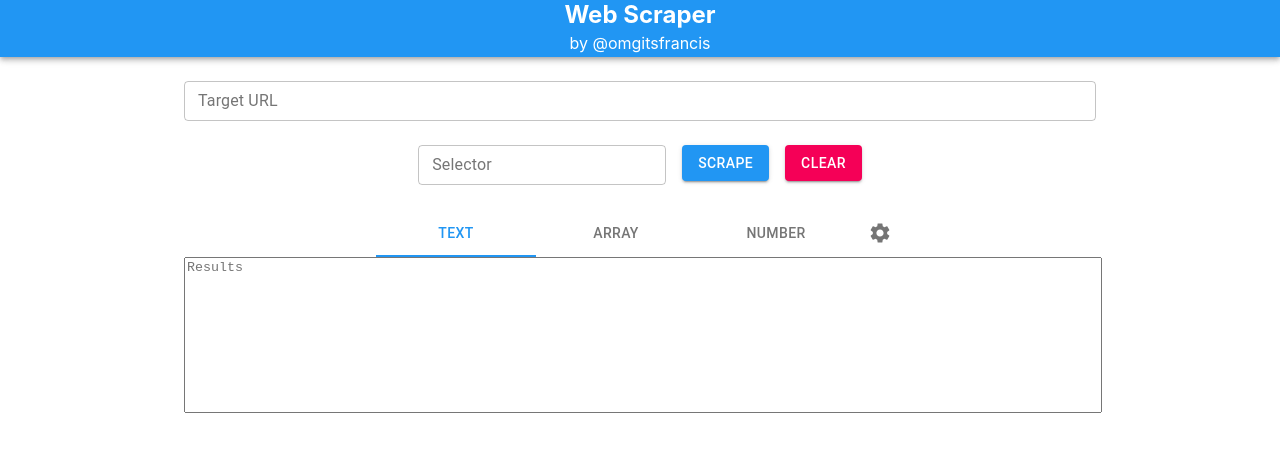
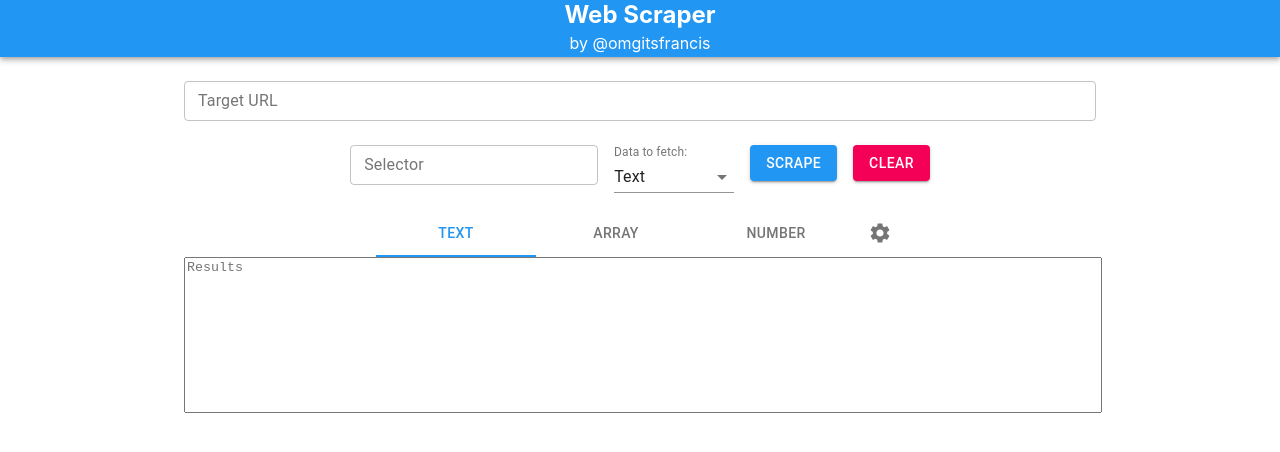
Before and after one commit to omgitsfrancis/web-scraper, a React (Create React App) app in the folder client/: page / in a window 1280 px wide. Shown: the top 452 px of the page. Built offline with nearby package versions, Linux system fonts and the light colour scheme.

Commit message:
Updated client to accept attribute

```diff
--- a/client/src/App.tsx
+++ b/client/src/App.tsx
@@ -6,17 +6,24 @@ import {
   Grid,
   Container,
   LinearProgress,
+  Select,
+  MenuItem,
+  InputLabel,
+  FormControl,
 } from "@material-ui/core";
 import Results from "./components/Results";
 
 const EmptyErrorState = {
   url: "",
   selector: "",
+  attribute: "",
 };
 
 function App() {
   const [url, setUrl] = useState("");
   const [selector, setSelector] = useState("");
+  const [dataType, setDataType] = useState("text");
+  const [attribute, setAttribute] = useState("");
   const [results, setResults] = useState([]);
   const [fetching, setFetching] = useState(false);
   const [error, setError] = useState(EmptyErrorState);
@@ -31,11 +38,21 @@ function App() {
     setError({ ...error, selector: "" });
   }
 
+  function handleAttributeInputChange(e: React.ChangeEvent<HTMLInputElement>) {
+    setAttribute(e.currentTarget.value);
+    setError({ ...error, attribute: "" });
+  }
+
+  function handleDataTypeChange(e: any) {
+    setDataType(e.target.value);
+  }
+
   function handleScrapeClick() {
     let errorFlag: Boolean = false;
     let errorReturn = {
       url: "",
       selector: "",
+      attribute: "",
     };
 
     if (selector.length === 0) {
@@ -45,6 +62,11 @@ function App() {
 
     if (url.length === 0) {
       errorReturn.url = "Please enter a valid URL";
+      errorFlag = true;
+    }
+
+    if (attribute.length === 0 && dataType === "attribute") {
+      errorReturn.attribute = "Please enter a valid attribute";
       errorFlag = true;
     }
 
@@ -60,6 +82,7 @@ function App() {
       .post(`${process.env.REACT_APP_API}/scrape`, {
         target: url,
         selector: selector,
+        attribute: dataType === "attribute" ? attribute : "",
       })
       .then((response) => {
         setResults(response.data);
@@ -107,6 +130,21 @@ function App() {
               helperText={error.url.length > 0 ? error.url : " "}
               fullWidth
             />
+            <div
+              style={{
+                display: "flex",
+                flexDirection: "column",
+                justifyContent: "center",
+              }}
+            >
+              <div
+                style={{
+                  display: "flex",
+                  flexDirection: "row",
+                  justifyContent: "center",
+                  flexWrap: "wrap",
+                }}
+              >
                 <TextField
                   variant="outlined"
                   onChange={handleSelectorInputChange}
@@ -119,6 +157,41 @@ function App() {
                   helperText={error.selector.length > 0 ? error.selector : " "}
                   style={{ marginRight: "1rem" }}
                 />
+                {dataType === "attribute" && (
+                  <TextField
+                    variant="outlined"
+                    onChange={handleAttributeInputChange}
+                    value={attribute}
+                    label="Attribute"
+                    placeholder="Ex: href"
+                    size="small"
+                    disabled={fetching}
+                    error={error.attribute.length > 0}
+                    helperText={
+                      error.attribute.length > 0 ? error.attribute : " "
+                    }
+                    style={{ marginRight: "1rem" }}
+                  />
+                )}
+                <FormControl style={{ marginBottom: "1rem" }}>
+                  <InputLabel>Data to fetch:</InputLabel>
+                  <Select
+                    label="Data"
+                    value={dataType}
+                    onChange={handleDataTypeChange}
+                    style={{ width: "120px", marginRight: "1rem" }}
+                  >
+                    <MenuItem value="text">Text</MenuItem>
+                    <MenuItem value="attribute">Attribute</MenuItem>
+                  </Select>
+                </FormControl>
+                <div
+                  style={{
+                    display: "flex",
+                    justifyContent: "flex-end",
+                    alignItems: "flex-start",
+                  }}
+                >
                   <Button
                     variant="contained"
                     color="primary"
@@ -136,6 +209,9 @@ function App() {
                   >
                     Clear
                   </Button>
+                </div>
+              </div>
+            </div>
           </Grid>
           <Results results={results} fetching={fetching} />
         </Grid>
```
Lines whose indentation alone changed are shown as unchanged.
